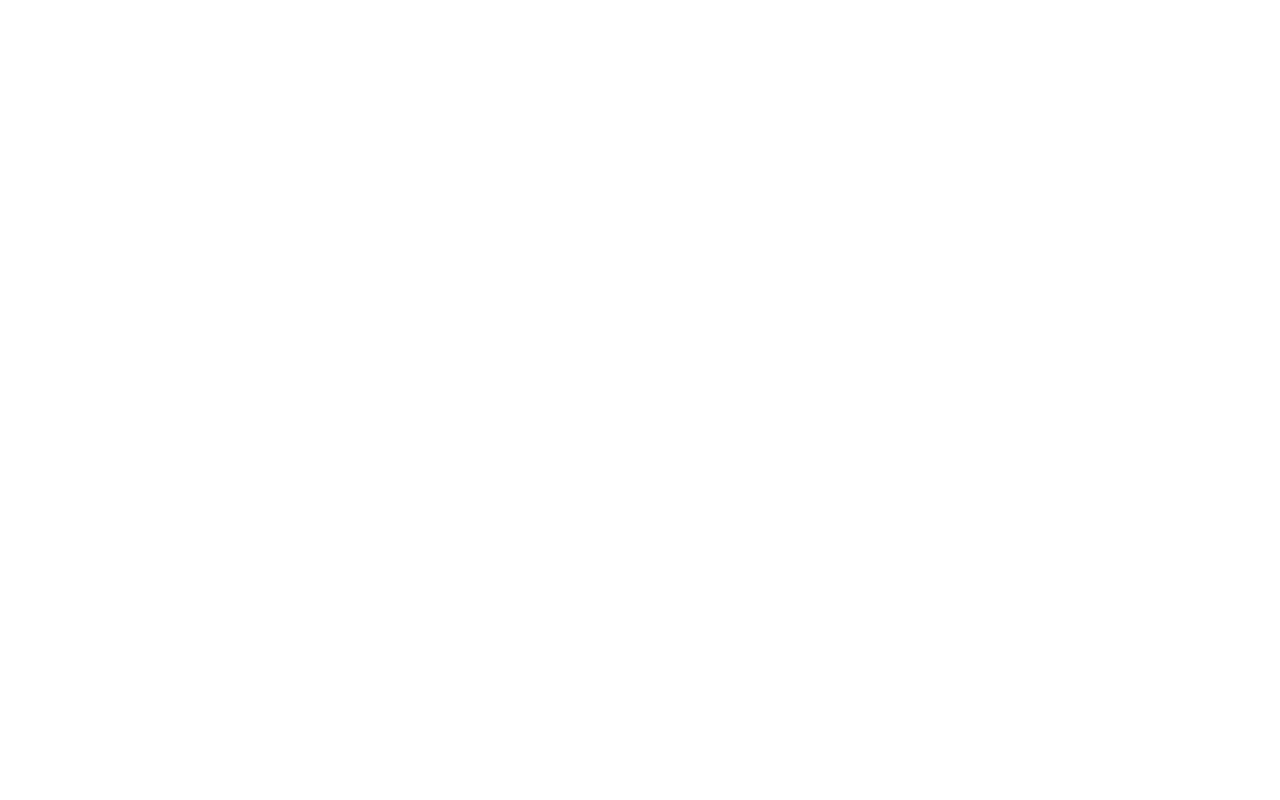
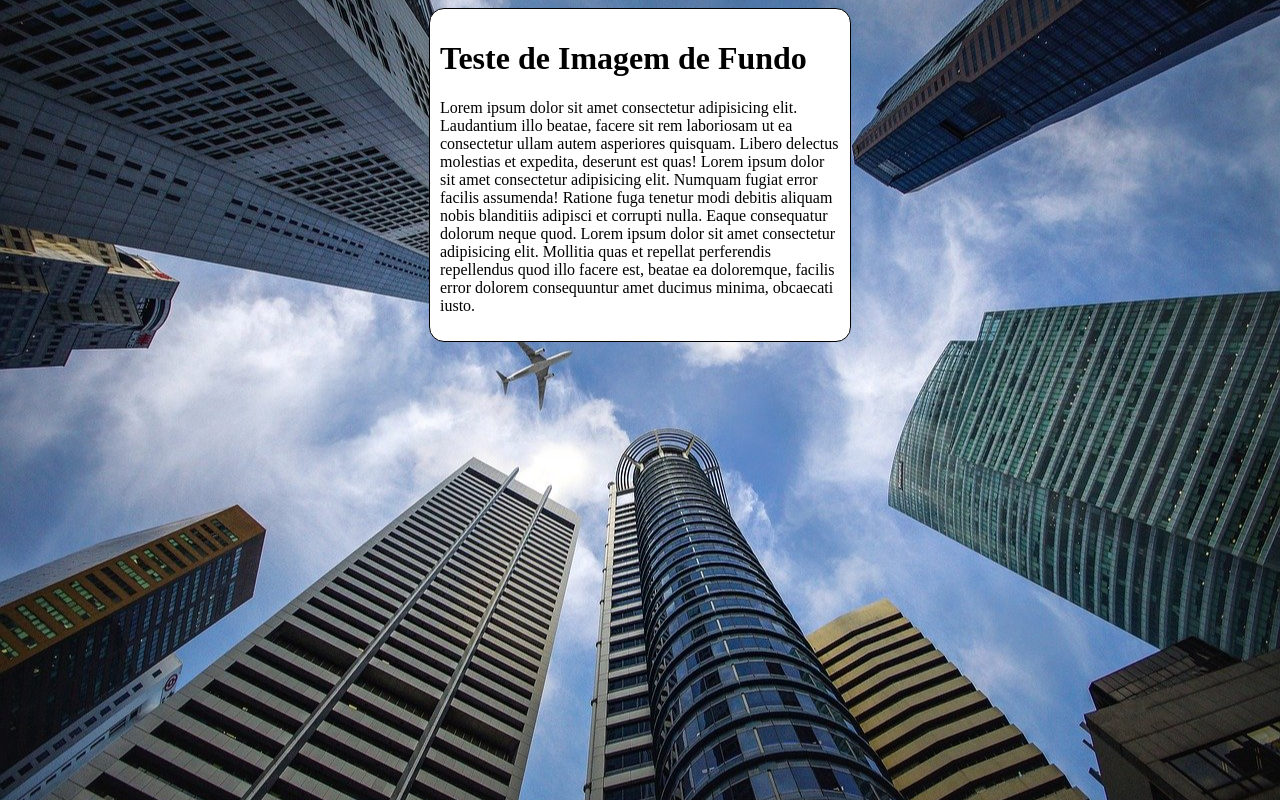
Before and after one commit to yohannkallyl/html-css, a plain HTML site: page exercícios/Módulo 3/ex022/fundo006.html in a window 1280 px wide. Drawn offline with Linux system fonts and the light colour scheme.

Commit message:
Update fundo006.html
exercicio atualizado

```diff
--- a/exercícios/Módulo 3/ex022/fundo006.html
+++ b/exercícios/Módulo 3/ex022/fundo006.html
@@ -4,8 +4,32 @@
     <meta charset="UTF-8">
     <meta name="viewport" content="width=device-width, initial-scale=1.0">
     <title>Document</title>
+    <style>
+        body{
+            height: 95vh;
+            background-color: black;
+            background-image: url(images/wallpaper002.jpg);
+            background-position: center center;
+            background-repeat: no-repeat;
+            background-size: cover;
+        }
+
+
+        main{
+            background-color: white;
+            width: 400px;
+            padding: 10px;
+            margin: auto;
+            border: 1px solid black;
+            border-radius: 15px;
+
+        }
+    </style>
 </head>
 <body>
-
+    <main>
+        <h1>Teste de Imagem de Fundo</h1>
+        <p>Lorem ipsum dolor sit amet consectetur adipisicing elit. Laudantium illo beatae, facere sit rem laboriosam ut ea consectetur ullam autem asperiores quisquam. Libero delectus molestias et expedita, deserunt est quas! Lorem ipsum dolor sit amet consectetur adipisicing elit. Numquam fugiat error facilis assumenda! Ratione fuga tenetur modi debitis aliquam nobis blanditiis adipisci et corrupti nulla. Eaque consequatur dolorum neque quod. Lorem ipsum dolor sit amet consectetur adipisicing elit. Mollitia quas et repellat perferendis repellendus quod illo facere est, beatae ea doloremque, facilis error dolorem consequuntur amet ducimus minima, obcaecati iusto.</p>
+    </main>
 </body>
 </html>
```
